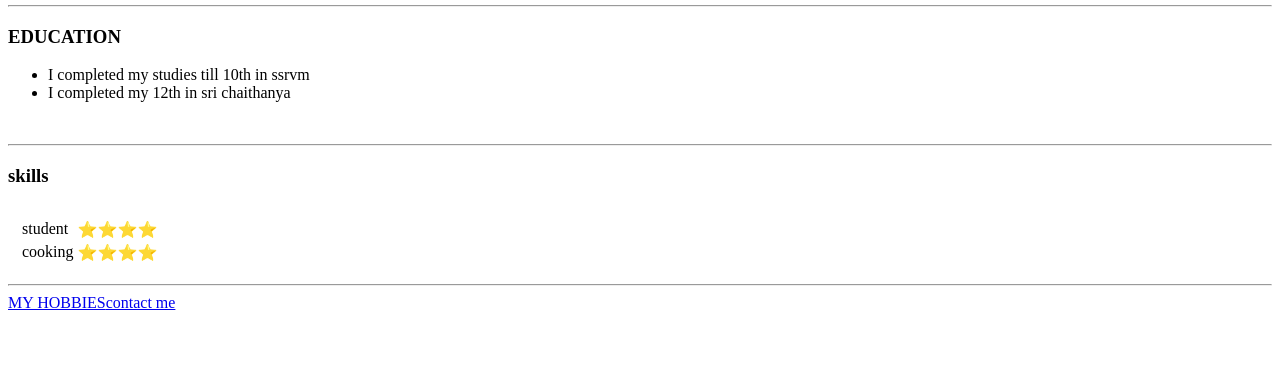
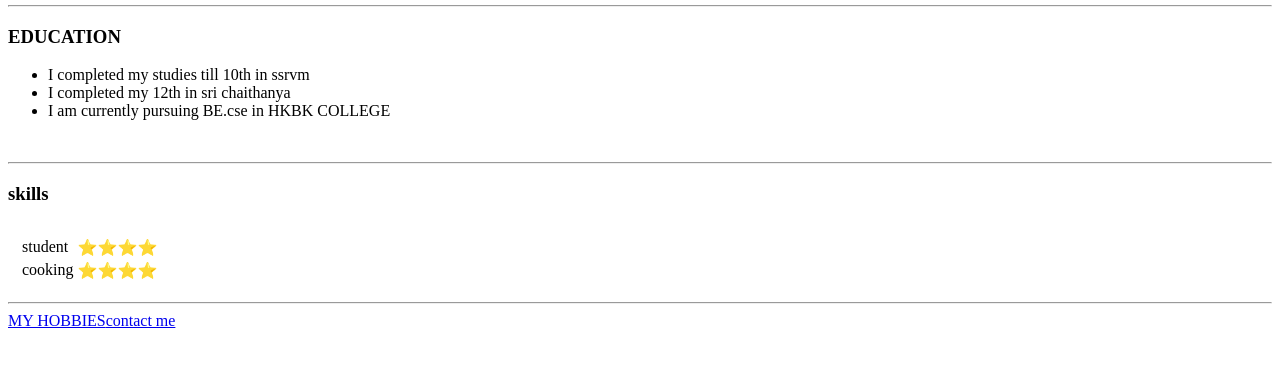
Before and after one commit to shwetharamadas/cv, a plain HTML site: page index.html in a window 1280 px wide. Shown: the part 205-572 px from the top of the page. Drawn offline with Linux system fonts and the light colour scheme.

Commit message:
Update index.html

```diff
--- a/index.html
+++ b/index.html
@@ -21,6 +21,7 @@
 <ul>
   <li>I completed my studies till 10th in ssrvm</li>
   <li>I completed my 12th in  sri chaithanya</li>
+  <li>I am currently pursuing BE.cse in HKBK COLLEGE </li>
 </ul>
 <table>
   <br>
```
